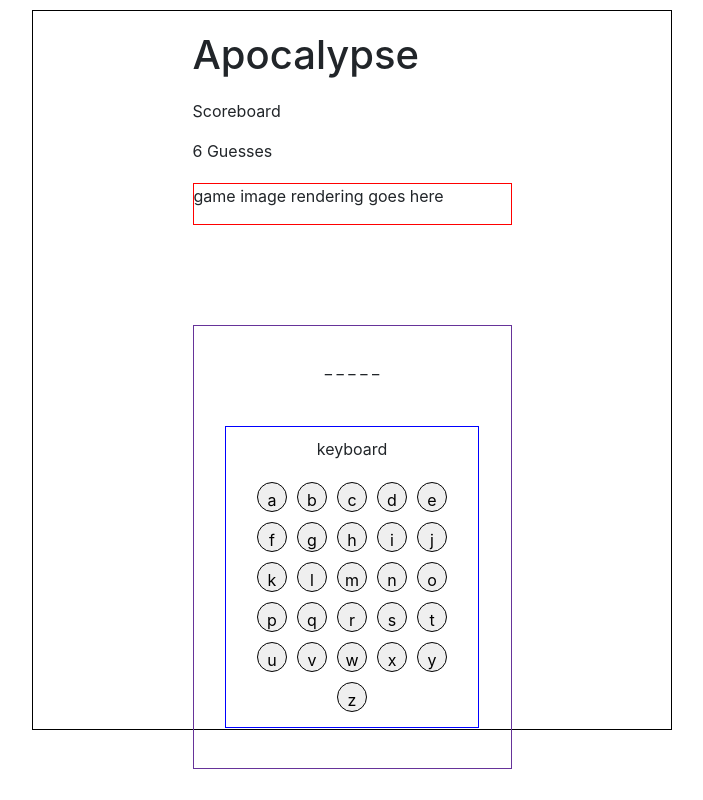
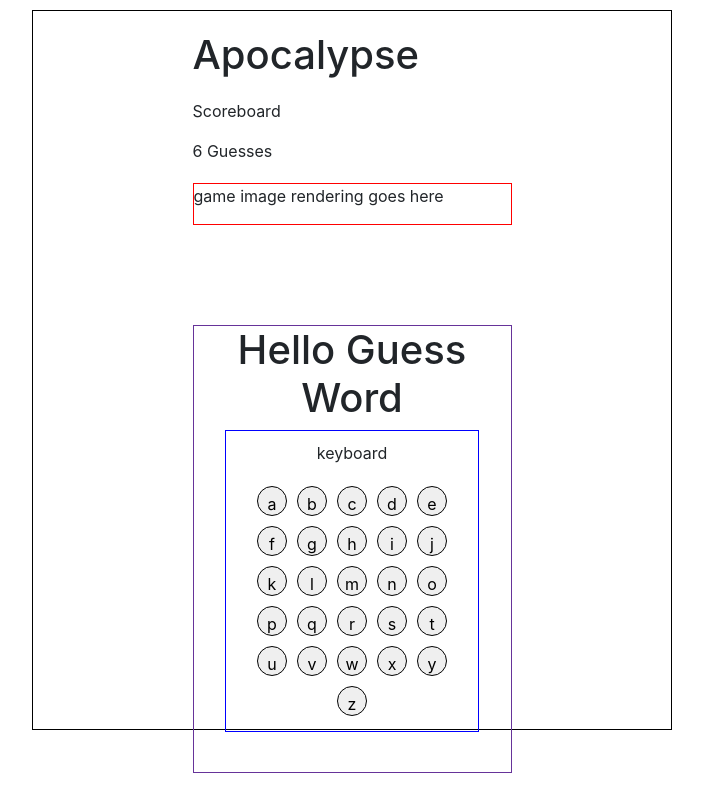
Before and after one commit to pamelaabreu/apocalypse, a React (Create React App) app: page / in a window 1280 px wide. Shown: the whole page, without its empty margins (288-991 px from the left). Built offline with nearby package versions, Linux system fonts and the light colour scheme; no server answers.

Commit message:
Imported Guessword component

```diff
--- a/src/App.js
+++ b/src/App.js
@@ -9,10 +9,11 @@ import { getRandomSecretWord, createGuessWord } from "./utils/wordUtils";
 // Components
 import Keyboard from "./components/Keyboard";
 import StartNewGameModal from "./components/Modal";
+import GuessWord from "./components/GuessWord";
 
 function App() {
   const [secretWord, setSecretWord] = useState("");
-  const [guessWord, setGuessWord] = useState("_ _ _ _ _");
+  const [guessWord, setGuessWord] = useState("");
   const [numOfGuesses, setNumOfGuesses] = useState(6);
   const [keyboardLetters, setKeyboardLetters] = useState({});
   const [modalShow, setModalShow] = useState(false);
@@ -182,7 +183,7 @@ function App() {
         style={{ border: "1px solid rebeccapurple", margin: "100px 25% 0 25%" }}
       >
         <div style={{ textAlign: "center" }}>
-          <p style={{ padding: "30px" }}>{guessWord}</p>
+          <GuessWord guessWord={guessWord}/>
           <div
             style={{
               border: "1px solid blue",
```
